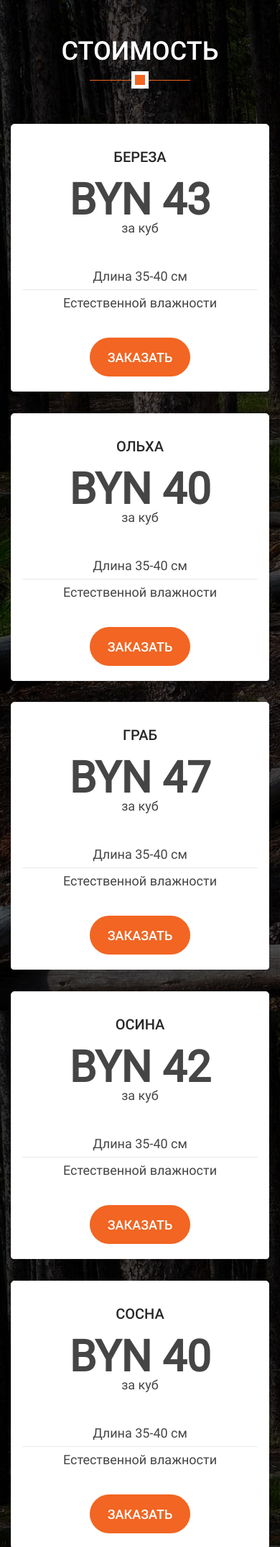
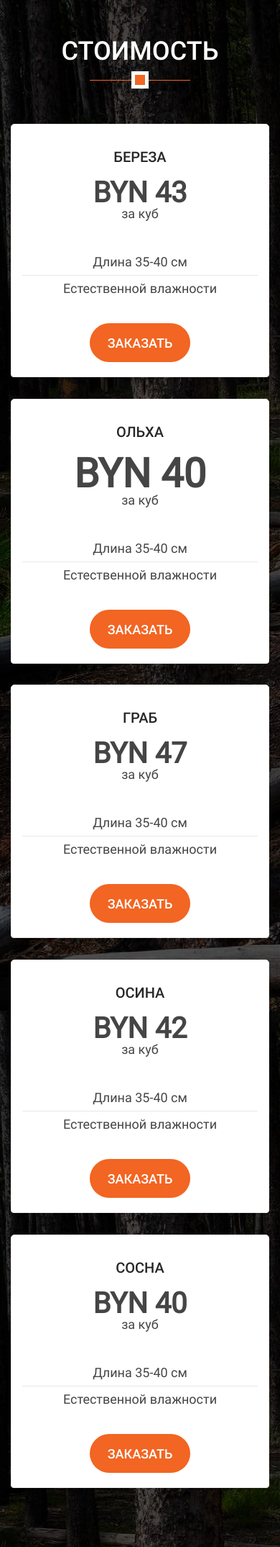
Before and after one commit to oxyfly/oxyfly.github.io, a PHP site: page / in a window 390 px wide. Shown: the part 2433-4582 px from the top of the page at 72% size. Run offline with PHP 8.4, Linux system fonts and the light colour scheme; some libraries are stand-ins or nearby versions; some web fonts are replaced.

Commit message:
drova: changes

```diff
--- a/css/main.css
+++ b/css/main.css
@@ -994,6 +994,15 @@ ul.nostyle i {
     box-shadow: 1px 1px 1px rgba(0, 0, 0, 0.1);
 }
 
+#pricing ul.pricing-hit {
+    border: 3px solid #f26522;
+    -webkit-transform: scale(1.1);
+    -moz-transform: scale(1.1);
+    -ms-transform: scale(1.1);
+    -o-transform: scale(1.1);
+    transform: scale(1.1);
+}
+
 #pricing ul.pricing:hover {
     box-shadow: 0px 4px 12px rgba(0, 0, 0, 0.2);
     transition: all 0.3s ease 0s;
@@ -1060,12 +1069,17 @@ ul.nostyle i {
 
 #pricing ul.pricing li.plan-header .plan-price {
     margin-top: 10px;
-    font-size: 60px;
+    font-size: 40px;
     color: #454545;
     font-weight: 600;
     line-height: 1;
     font-family: 'Roboto-regular';
     text-transform: uppercase;
+}
+
+#pricing ul.pricing li.plan-header .plan-price-hit {
+    margin-top: 10px;
+    font-size: 56px;
 }
 
 #pricing ul.pricing li.plan-purchase .btn-primary {
@@ -1426,6 +1440,15 @@ ul.nostyle i {
     }
 
     #blog .blog-post.blog-large .entry-thumbnail {
-        padding-top: 0px;
+        padding-top: 0;
+    }
+
+    #pricing ul.pricing-hit {
+        border: 1px solid #eee;
+        -webkit-transform: scale(1);
+        -moz-transform: scale(1);
+        -ms-transform: scale(1);
+        -o-transform: scale(1);
+        transform: scale(1);
     }
 }
--- a/index.html
+++ b/index.html
@@ -431,12 +431,12 @@
 
       <div class="col-sm-4">
         <div class="wow zoomIn" data-wow-duration="400ms" data-wow-delay="0ms">
-          <ul class="pricing">
+          <ul class="pricing pricing-hit">
             <li class="plan-header">
               <div class="plan-name">
                 ОЛЬХА
               </div>
-              <div class="plan-price">
+              <div class="plan-price plan-price-hit">
                 BYN 40<span>за куб</span>
               </div>
             </li>
```
